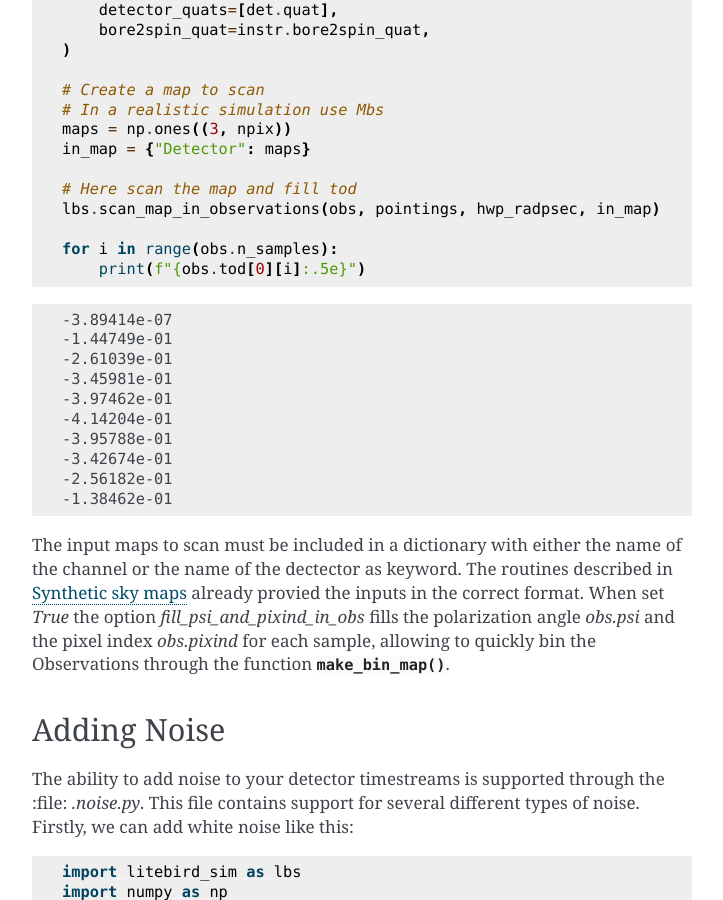
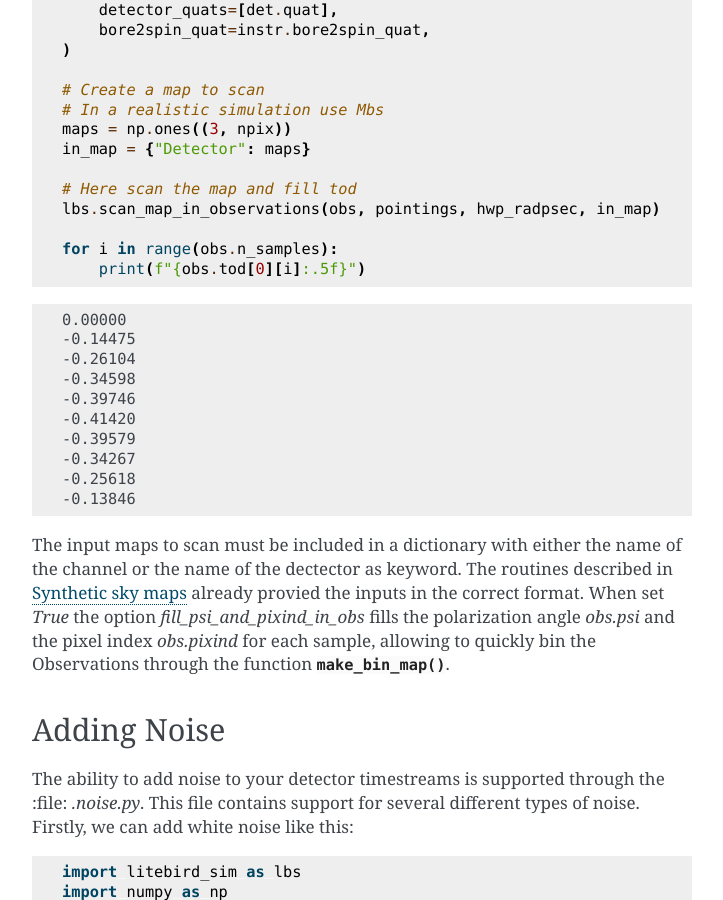
Before and after one commit to litebird/litebird_sim, a Sphinx documentation site: the page built from docs/source/timeordered.rst, in a window 1280 px wide and 900 px high, scrolled down 1334 px. Shown: the whole window, without its empty margins (388-1111 px from the left). Built offline with Sphinx 7.4.7, drawn with Linux system fonts in a browser that asks for light colours.

Commit message:
Fix test in docs

```diff
--- a/docs/source/timeordered.rst
+++ b/docs/source/timeordered.rst
@@ -80,20 +80,20 @@ shows:
    lbs.scan_map_in_observations(obs, pointings, hwp_radpsec, in_map)
 
    for i in range(obs.n_samples):
-       print(f"{obs.tod[0][i]:.5e}")
+       print(f"{obs.tod[0][i]:.5f}")
 
 .. testoutput::
 
-   -3.89414e-07
-   -1.44749e-01
-   -2.61039e-01
-   -3.45981e-01
-   -3.97462e-01
-   -4.14204e-01
-   -3.95788e-01
-   -3.42674e-01
-   -2.56182e-01
-   -1.38462e-01
+   0.00000
+   -0.14475
+   -0.26104
+   -0.34598
+   -0.39746
+   -0.41420
+   -0.39579
+   -0.34267
+   -0.25618
+   -0.13846
 
 
 The input maps to scan must be included in a dictionary with either the name of
```
